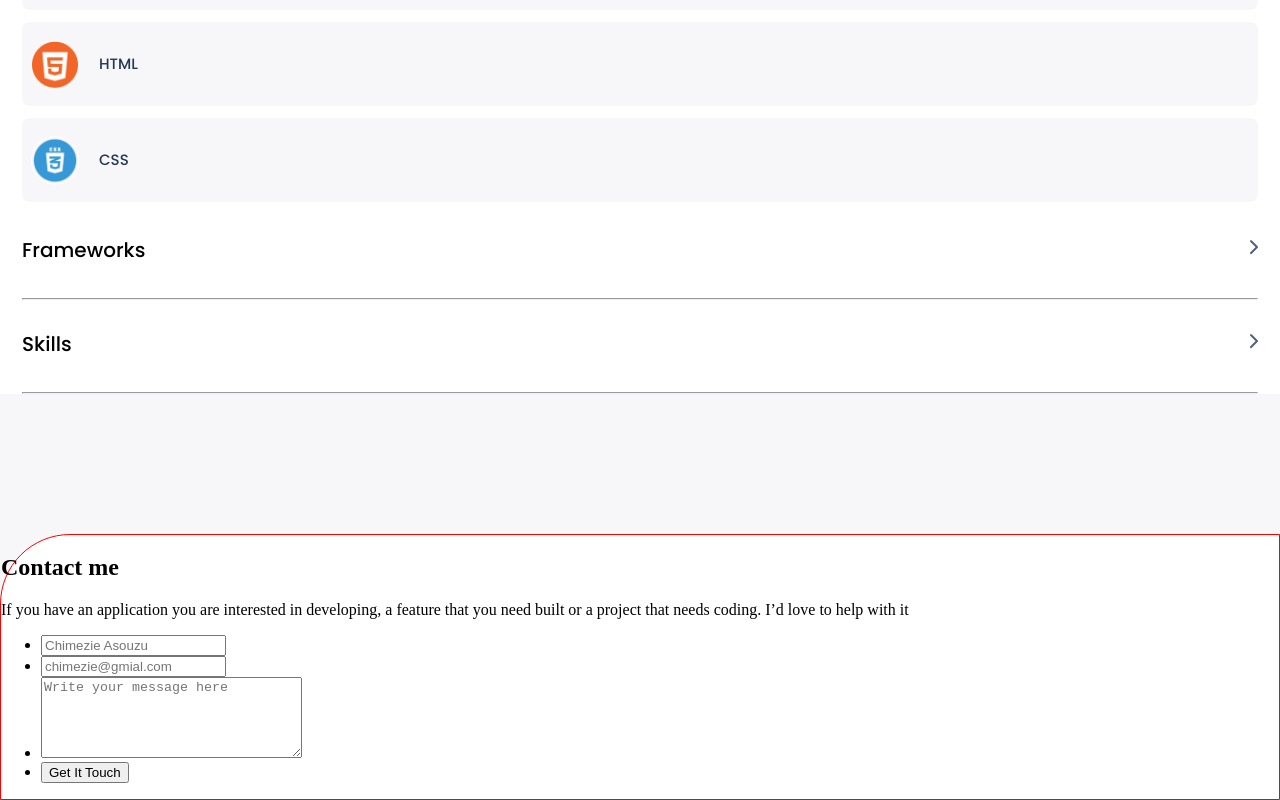
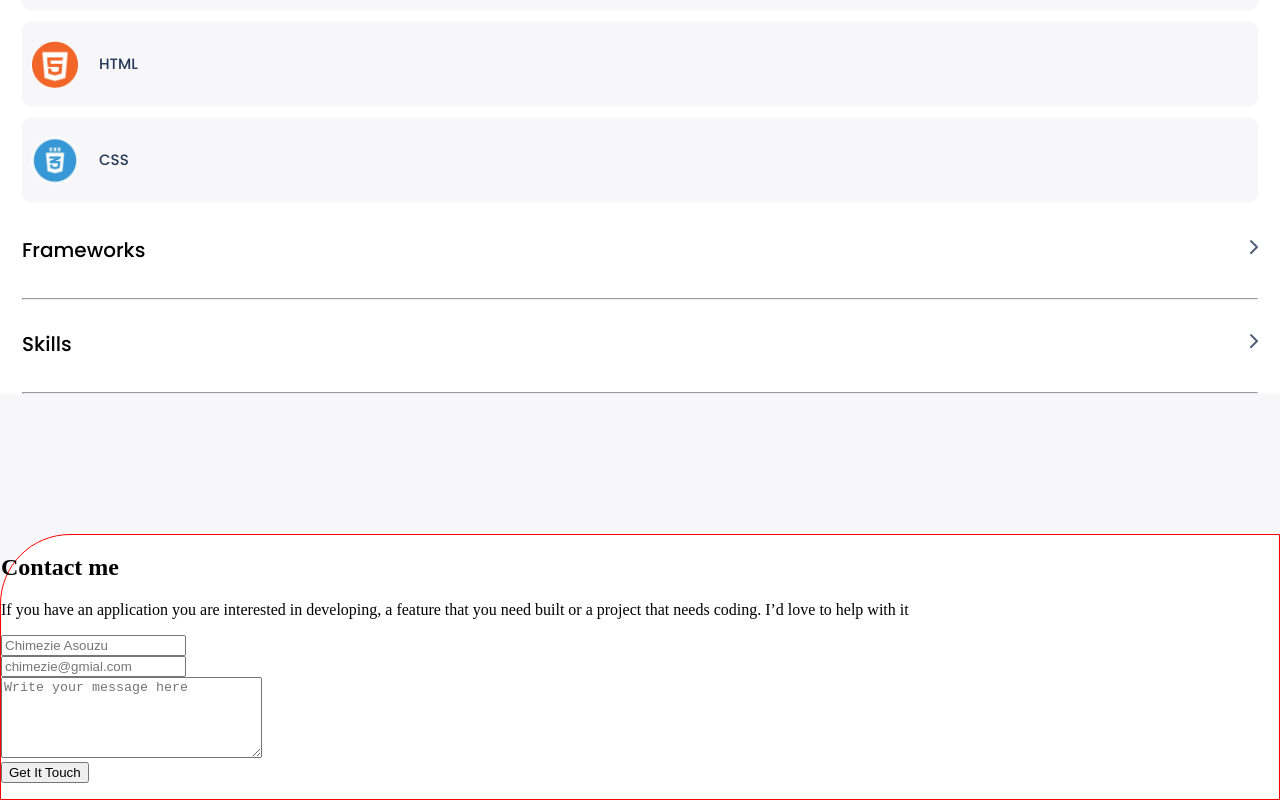
Before and after one commit to shegy28/Portfolio-setup-and-mobile-first, a website: page index.html in a window 1280 px wide. Shown: the part 6966-7766 px from the top of the page. Drawn offline with Linux system fonts and the light colour scheme.

Commit message:
style form list

```diff
--- a/styles.css
+++ b/styles.css
@@ -350,3 +350,8 @@ h4 {
   border: red solid 1px;
   margin-top: 140px ;
 }
+
+form ul {
+  list-style: none;
+  padding: 0;
+}
```
